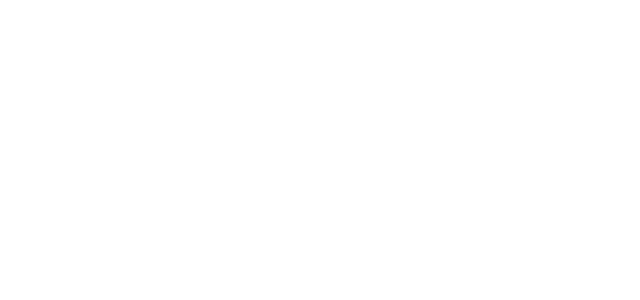
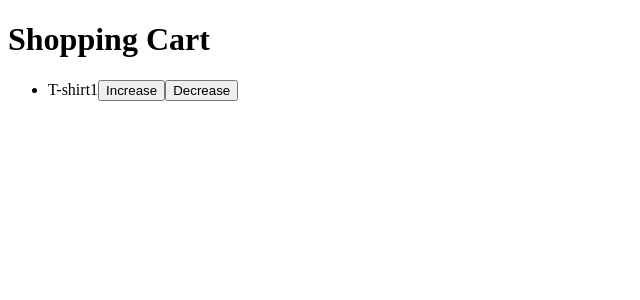
Before and after one commit to kraljic9/react-shoppingCart, a React (Vite) app in the folder shopping-cart/: page / in a window 1280 px wide. Shown: the top 300 px of the page, without its empty margins (0-640 px from the left). Built offline with nearby package versions, Linux system fonts and the light colour scheme.

Commit message:
displayed cart items

```diff
--- a/shopping-cart/src/ShoppingCart.jsx
+++ b/shopping-cart/src/ShoppingCart.jsx
@@ -19,9 +19,24 @@ function ShoppingCart() {
     { id: 3, text: "Pants", price: 30 },
   ];
 
-  const [cart, setCart] = useState([]);
+  const [cart, setCart] = useState([{ id: 1, text: "T-shirt", quantity: 1 }]);
 
-  return <></>;
+  return (
+    <>
+      <h1>Shopping Cart</h1>
+
+      <ul>
+        {cart.map((item) => (
+          <li key={item.id}>
+            <span className="item-text">{item.text}</span>
+            <span className="item-quantity">{item.quantity}</span>
+            <button className="increase">Increase</button>
+            <button className="decrease">Decrease</button>
+          </li>
+        ))}
+      </ul>
+    </>
+  );
 }
 
 export default ShoppingCart;
```
